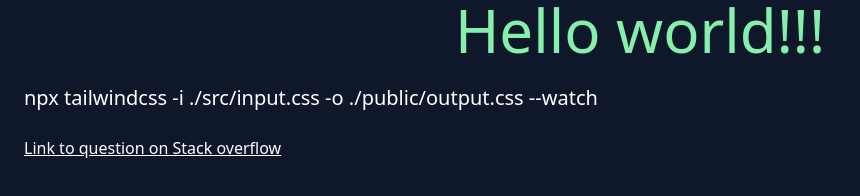
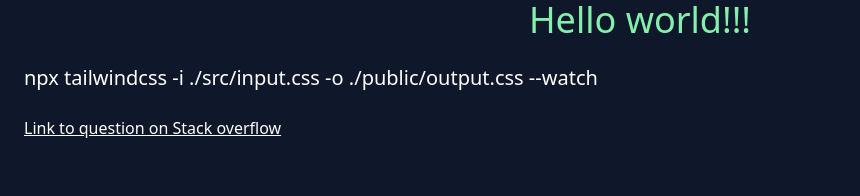
Before and after one commit to SergeyDavidovich/Tailwind-Cli-Mini-Start, a plain HTML site: page index.html in a window 1280 px wide. Shown: the whole page, without its empty margins (0-860 px from the left). Drawn offline with Linux system fonts and the light colour scheme.

Commit message:
no comments

```diff
--- a/index.html
+++ b/index.html
@@ -7,7 +7,7 @@
   <link href="./public/output.css" rel="stylesheet">
 </head>
 <body class="bg-slate-900">
-  <h1 class="text-6xl text-center text-green-300">
+  <h1 class="text-6xl text-center text-green-300 sm:text-4xl md:text-4xl">
     Hello world!!!
   </h1>
   <p class="m-6 text-xl text-white">npx tailwindcss -i ./src/input.css -o ./public/output.css --watch</p>
```
Also changed, not shown: public/output.css.
